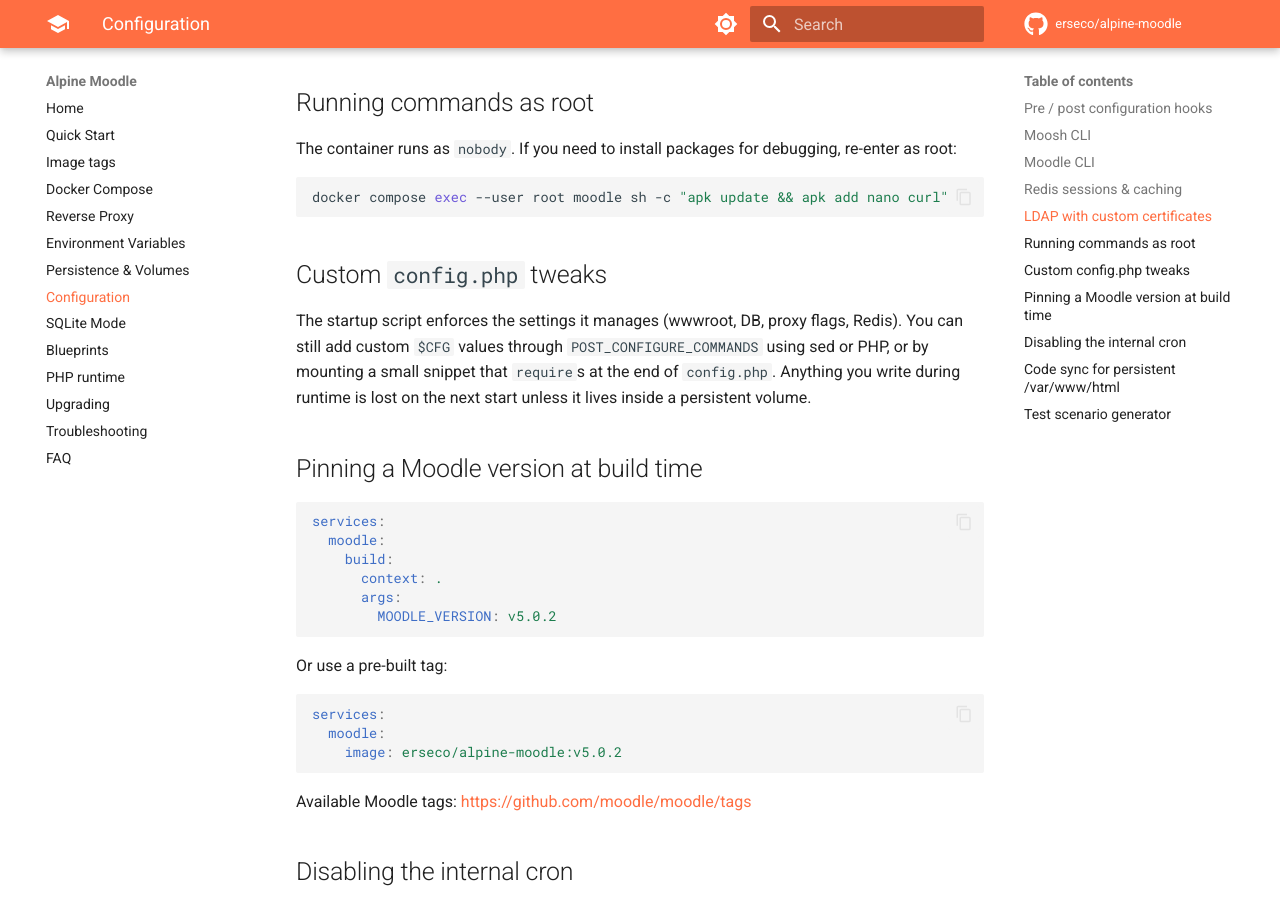
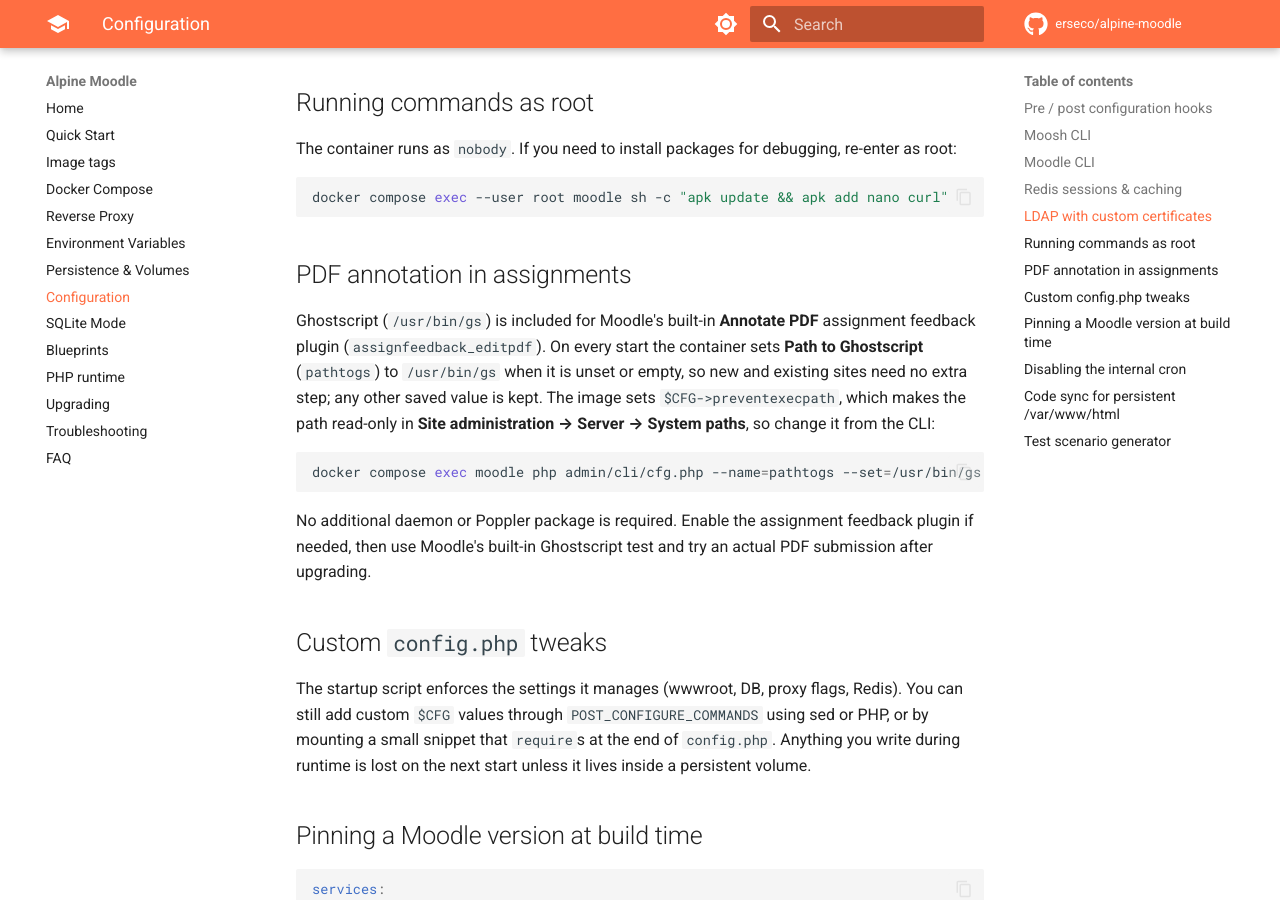
Before and after one commit to erseco/alpine-moodle, an MkDocs documentation site: the page built from docs/configuration.md, in a window 1280 px wide and 900 px high, scrolled down 2353 px. Built offline with MkDocs 1.6.1 and Material for MkDocs 9.7.7, drawn with Linux system fonts in a browser that asks for light colours; comment, search, counter and statistics services are not loaded.

Commit message:
Add Ghostscript for Moodle PDF annotation (#197)
* Install Ghostscript for Moodle PDF annotation

* Document PDF annotation and existing site configuration

* Exercise Ghostscript PDF conversion in the Moodle test matrix

* Set pathtogs on boot and test Ghostscript through Moodle

The image forces $CFG->preventexecpath, so the Ghostscript path cannot be
edited in Site administration. Fill pathtogs with /usr/bin/gs on every
start when it is unset or empty, keeping any other value, and document
the CLI command for changing it (README and docs/configuration.md).

Replace the hand-rolled gs pipeline in compose-test.sh with a
run_tests.sh pdf mode that goes through $CFG->pathtogs and the
assignfeedback_editpdf code (test_gs_path and the PDF 1.4 conversion),
wrapped like the other in-container checks so failures dump logs. The
post-sync restart now clears pathtogs first and re-runs the test to prove
the boot restores it.

````diff
--- a/docs/configuration.md
+++ b/docs/configuration.md
@@ -109,6 +109,24 @@ The container runs as `nobody`. If you need to install packages for debugging, r
 docker compose exec --user root moodle sh -c "apk update && apk add nano curl"
 ```
 
+## PDF annotation in assignments
+
+Ghostscript (`/usr/bin/gs`) is included for Moodle's built-in **Annotate PDF**
+assignment feedback plugin (`assignfeedback_editpdf`). On every start the
+container sets **Path to Ghostscript** (`pathtogs`) to `/usr/bin/gs` when it is
+unset or empty, so new and existing sites need no extra step; any other saved
+value is kept. The image sets `$CFG->preventexecpath`, which makes the path
+read-only in **Site administration → Server → System paths**, so change it from
+the CLI:
+
+```bash
+docker compose exec moodle php admin/cli/cfg.php --name=pathtogs --set=/usr/bin/gs
+```
+
+No additional daemon or Poppler package is required. Enable the assignment
+feedback plugin if needed, then use Moodle's built-in Ghostscript test and try
+an actual PDF submission after upgrading.
+
 ## Custom `config.php` tweaks
 
 The startup script enforces the settings it manages (wwwroot, DB, proxy flags, Redis). You can still add custom `$CFG` values through `POST_CONFIGURE_COMMANDS` using sed or PHP, or by mounting a small snippet that `require`s at the end of `config.php`. Anything you write during runtime is lost on the next start unless it lives inside a persistent volume.
````
Also changed, not shown: README.md (+18 -0 lines), 5 other files.
